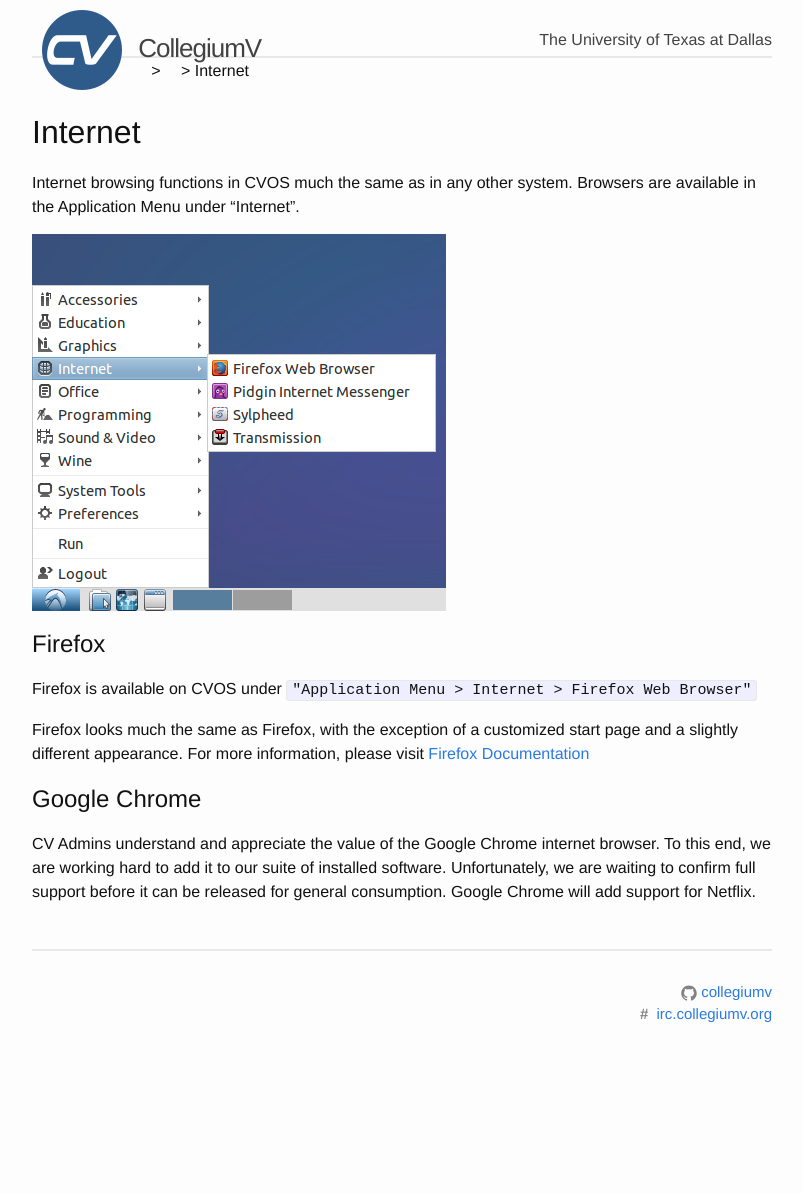
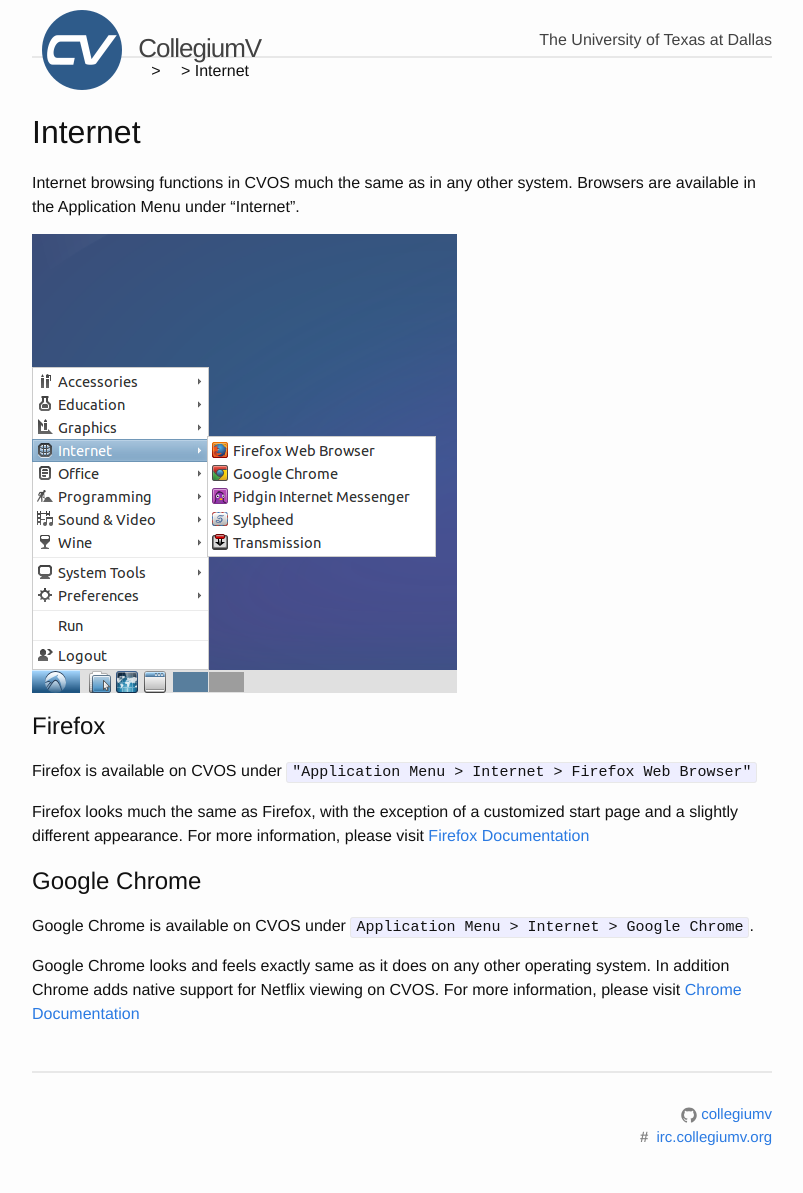
Before and after one commit to collegiumv/cv_doc_legacy, a Jekyll site: the page built from work/internet.md, in a window 1280 px wide. Shown: the whole page, without its empty margins (238-1041 px from the left). Built offline with Jekyll 4.4.1, drawn with Linux system fonts in a browser that asks for light colours; before the commit the page ends 1071 px from its top, so only the background shows below that.

Commit message:
Added Google Chrome, fixed printing sorta

```diff
--- a/work/internet.md
+++ b/work/internet.md
@@ -7,7 +7,7 @@ layout: default
 #Internet
 Internet browsing functions in CVOS much the same as in any other system. Browsers are available in the Application Menu under "Internet".
 
-![Application Menu > Internet > Firefox](/img/work/firefoxInternet.png)
+![Application Menu > Internet > Firefox](/img/work/internetMenu.png)
 
 ##Firefox
 Firefox is available on CVOS under `"Application Menu > Internet > Firefox Web Browser"`
@@ -15,4 +15,6 @@ Firefox is available on CVOS under `"Application Menu > Internet > Firefox Web B
 Firefox looks much the same as Firefox, with the exception of a customized start page and a slightly different appearance.  For more information, please visit [Firefox Documentation](https://support.mozilla.org/en-US/products/firefox)
 
 ##Google Chrome
-CV Admins understand and appreciate the value of the Google Chrome internet browser. To this end, we are working hard to add it to our suite of installed software. Unfortunately, we are waiting to confirm full support before it can be released for general consumption.  Google Chrome will add support for Netflix.
+Google Chrome is available on CVOS under `Application Menu > Internet > Google Chrome`.
+
+Google Chrome looks and feels exactly same as it does on any other operating system.  In addition Chrome adds native support for Netflix viewing on CVOS. For more information, please visit [Chrome Documentation](https://support.google.com/chrome/)
```
Also changed, not shown: work/printing.md (+6 -1 lines), img/work/internetMenu.png (added).
